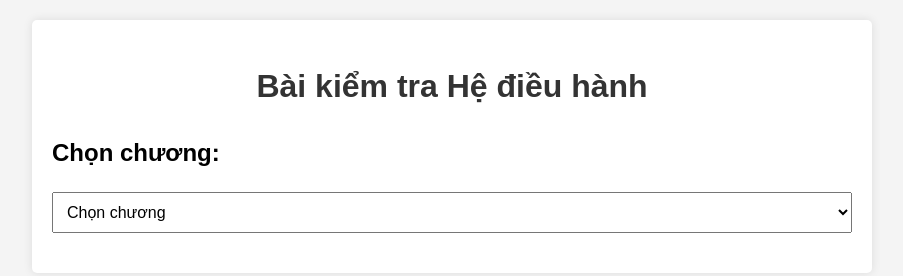
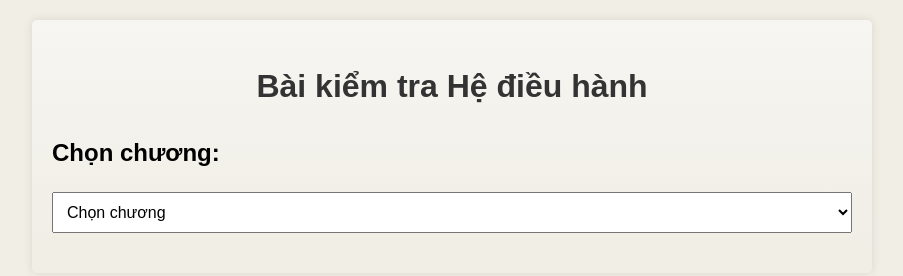
Before and after one commit to hahuyhungdev/exam_hedieuhanh, a plain HTML site: page index.html in a window 1280 px wide. Shown: the whole page, without its empty margins (188-1091 px from the left). Drawn offline with Linux system fonts and the light colour scheme.

Commit message:
chore: update style background

```diff
--- a/styles.css
+++ b/styles.css
@@ -3,13 +3,13 @@ body {
   line-height: 1.6;
   margin: 0;
   padding: 20px;
-  background-color: #f4f4f4;
+  background-color: #f0eee5;
 }
 
 #main-container {
   max-width: 800px;
   margin: 0 auto;
-  background-color: #fff;
+  background-image: linear-gradient(to bottom, #f8f8f7bf 0, #f8f8f700 90%);
   padding: 20px;
   border-radius: 5px;
   box-shadow: 0 0 10px rgba(0, 0, 0, 0.1);
@@ -134,7 +134,7 @@ h1 {
 }
 
 .fill-in-blank {
-  width: 100%;
+  width: auto;
   padding: 10px;
   margin: 5px 0;
   border: 1px solid #ccc;
```
